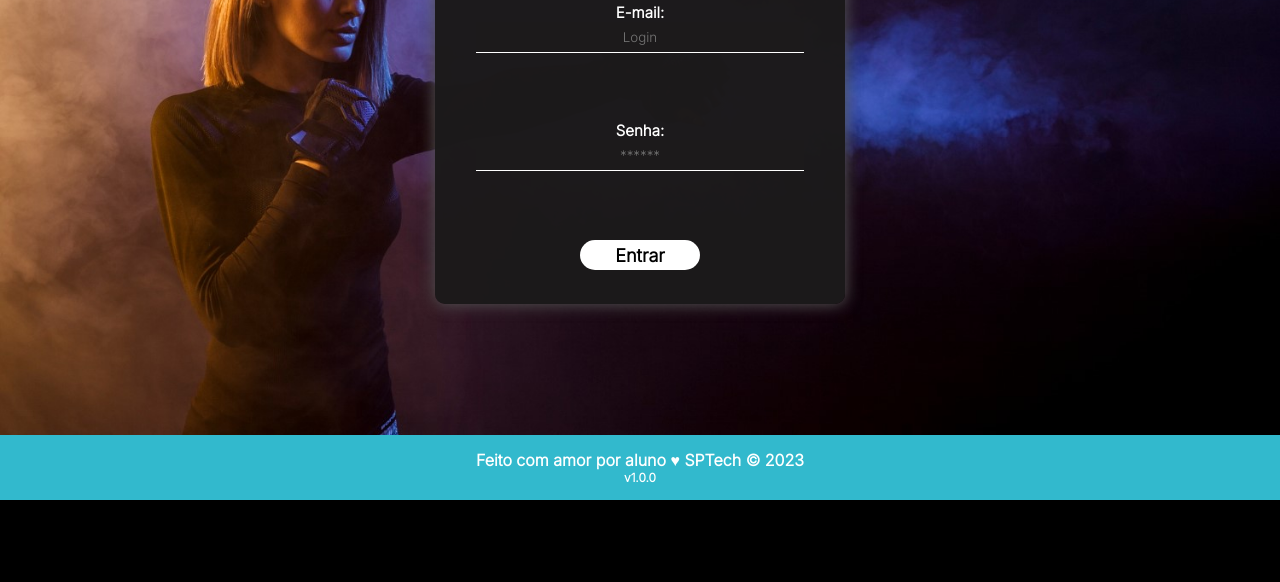
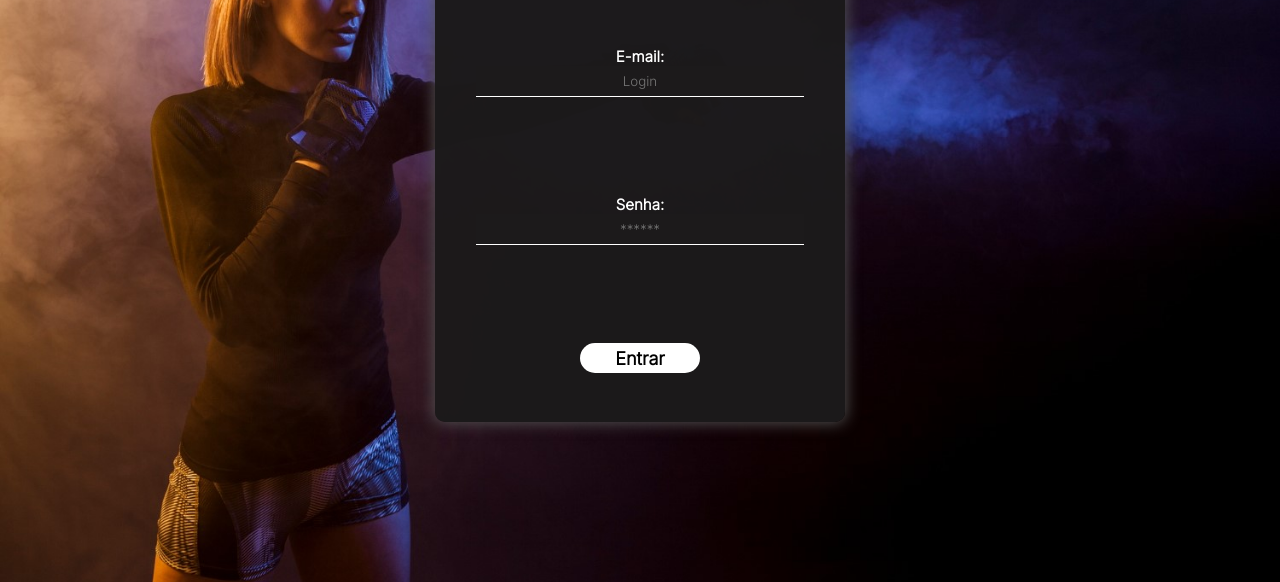
Before and after one commit to leoooRodrigues/Projeto-Individual, a website: page site/public/login.html in a window 1280 px wide. Shown: the part 300-882 px from the top of the page. Before the commit the page ends 800 px from the top, so only its background shows below. Drawn offline with nearby package versions, Linux system fonts and the light colour scheme.

Commit message:
tirando o footer das telas

```diff
--- a/site/public/css/index.css
+++ b/site/public/css/index.css
@@ -2,6 +2,8 @@
 
 body{
   font-family: 'Inter', sans-serif;
+  height: 100vh;
+
 }
 
 :root {
--- a/site/public/css/login.css
+++ b/site/public/css/login.css
@@ -16,6 +16,7 @@
   height: var(--tamanho-login);
   background-image: url('../assets/imgs/background-home.jpg');
   background-size: cover;
+  height: 100vh;
 }
 
 .login .container {
--- a/site/public/login.html
+++ b/site/public/login.html
@@ -80,12 +80,12 @@
     </div>
 
     <!--footer inicio-->
-    <div class="footer">
+    <!-- <div class="footer">
         <div class="container">
             <h4>Feito com amor por aluno &hearts; SPTech &copy; 2023</h4>
             <span class="version">v1.0.0</span>
         </div>
-    </div>
+    </div> -->
     <!--footer fim-->
 
 </body>
```
Also changed, not shown: site/public/index.html (+2 -2 lines).
